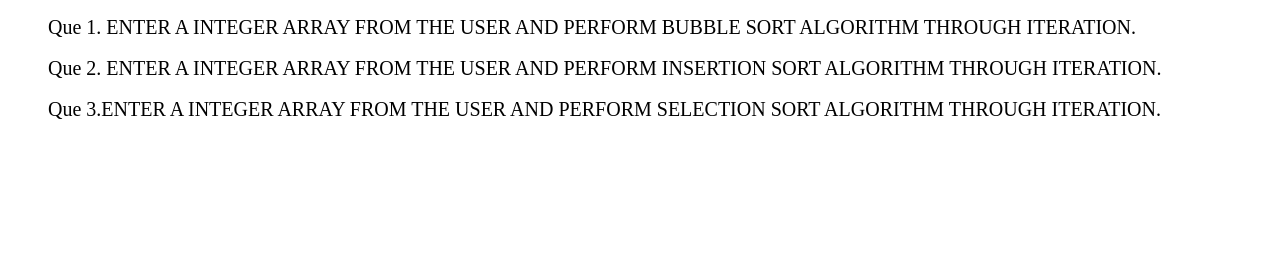
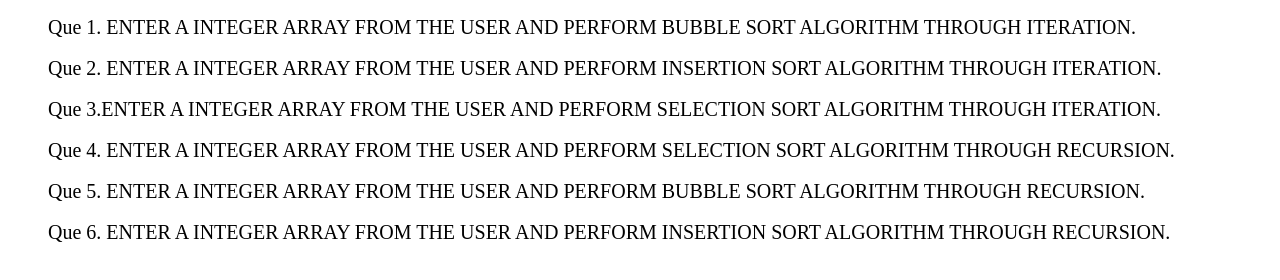
Before and after one commit to coderamit18/codeEra-by.amit, a plain HTML site: page quesorting.html in a window 1280 px wide. Drawn offline with Linux system fonts and the light colour scheme.

Commit message:
Update quesorting.html

```diff
--- a/quesorting.html
+++ b/quesorting.html
@@ -36,6 +36,24 @@
         </a>
       </li>
       <br />
+      <li>
+        <a href="sorting/que1.c" target="frame"
+          >Que 4. ENTER A INTEGER ARRAY FROM THE USER AND PERFORM SELECTION SORT ALGORITHM THROUGH RECURSION.
+        </a>
+      </li>
+      <br />
+      <li>
+        <a href="sorting/que1.c" target="frame"
+          >Que 5. ENTER A INTEGER ARRAY FROM THE USER AND PERFORM BUBBLE SORT ALGORITHM THROUGH RECURSION.
+        </a>
+      </li>
+      <br />
+      <li>
+        <a href="sorting/que7.c" target="frame"
+          >Que 6. ENTER A INTEGER ARRAY FROM THE USER AND PERFORM INSERTION SORT ALGORITHM THROUGH RECURSION.
+        </a>
+      </li>
+      <br />
     </ol>
   </body>
 </html>
```
